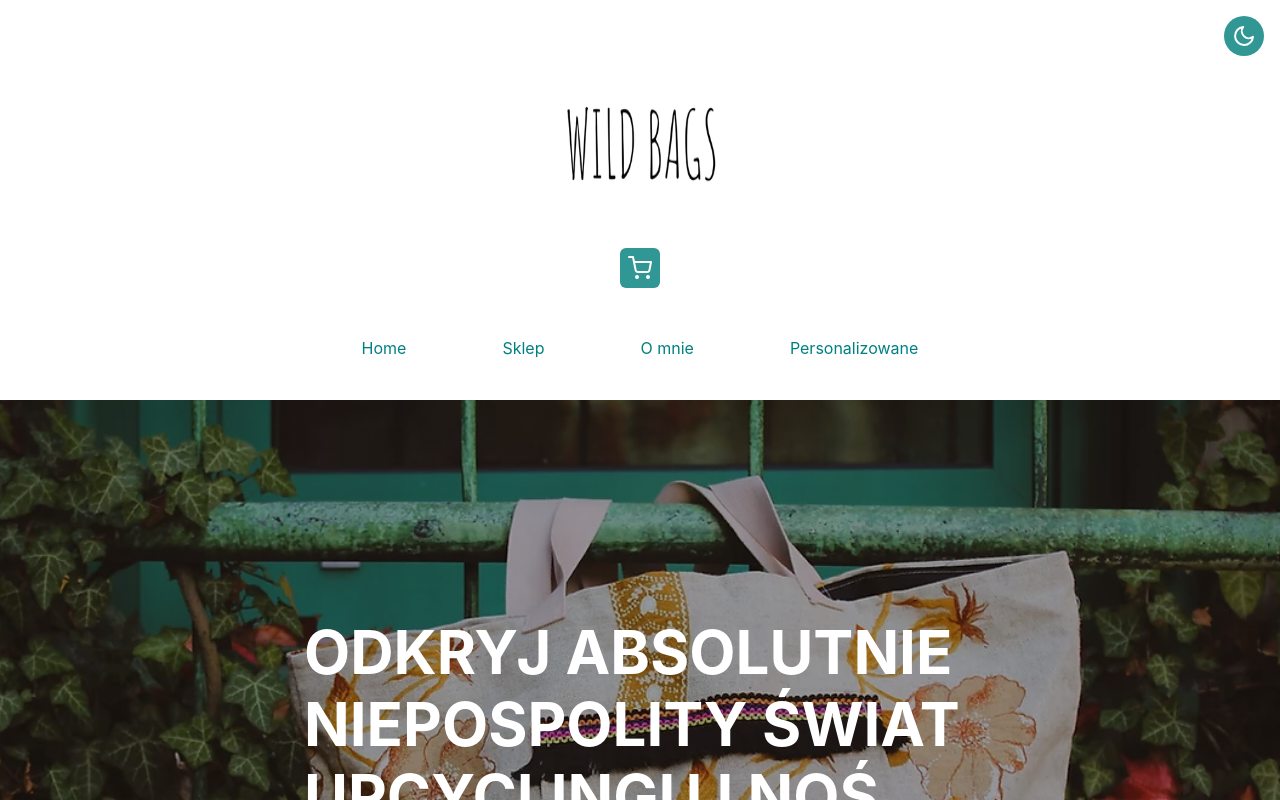
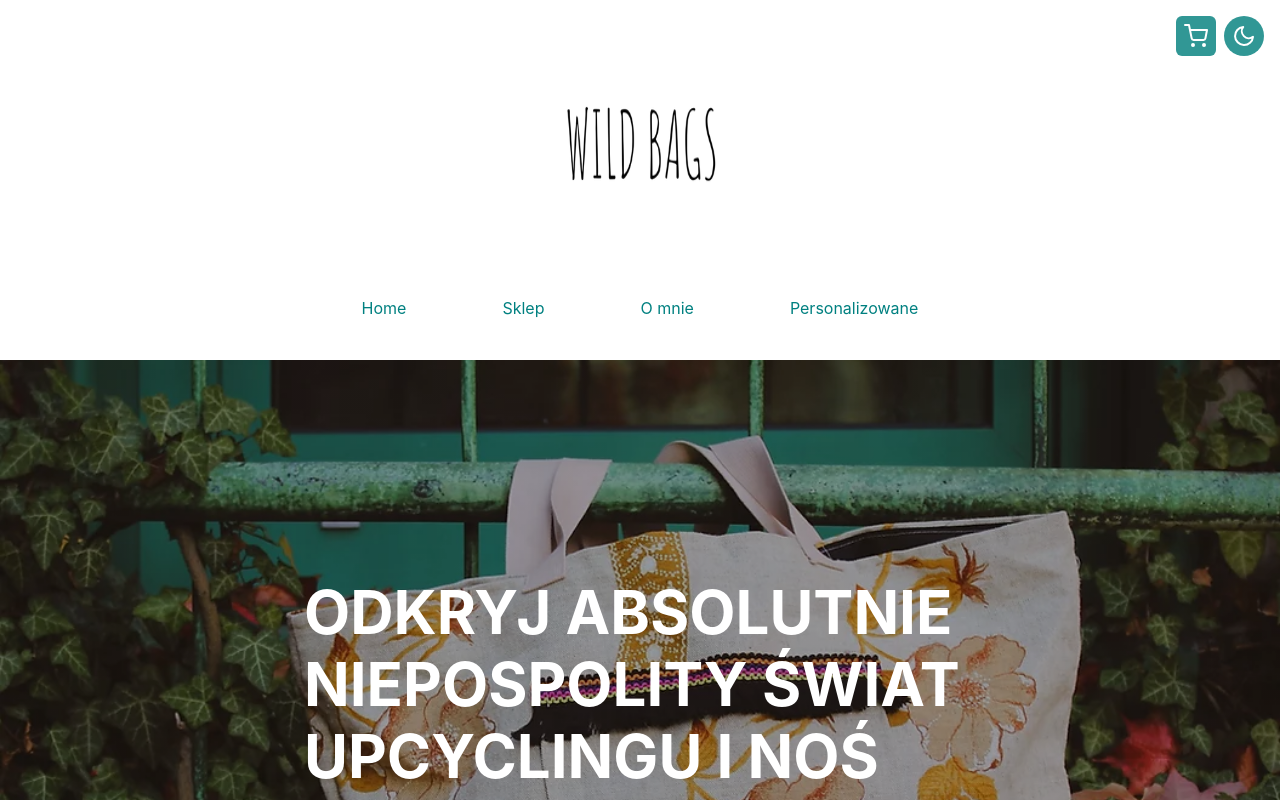
Before and after one commit to antek-karlsson/wildbags_1.0.2, a React (Create React App) app: page / in a window 1280 px wide. Shown: the top 800 px of the page. Built offline with nearby package versions, Linux system fonts and the light colour scheme.

Commit message:
changed placement of cart icon

```diff
--- a/src/components/navigation/navigation.comp.jsx
+++ b/src/components/navigation/navigation.comp.jsx
@@ -12,13 +12,15 @@ const Navigation = () => {
     <>
       <Box p={4}>
         <VStack>
-          <ColorModeBtn />
+          <HStack alignSelf={"flex-end"}>
+            <CartIcon />
+            <ColorModeBtn />
+          </HStack>
           <Link as={RRLink} to="/">
             <Logo boxSize={"10rem"} />
           </Link>
           <HStack w={"100%"} justify={["space-between", "center"]} p={"4"}>
             <MenuToggleBtn isOpen={isOpen} onOpen={onOpen} onClose={onClose} />
-            <CartIcon />
           </HStack>
           <NavLinks isOpen={isOpen} />
         </VStack>
```
